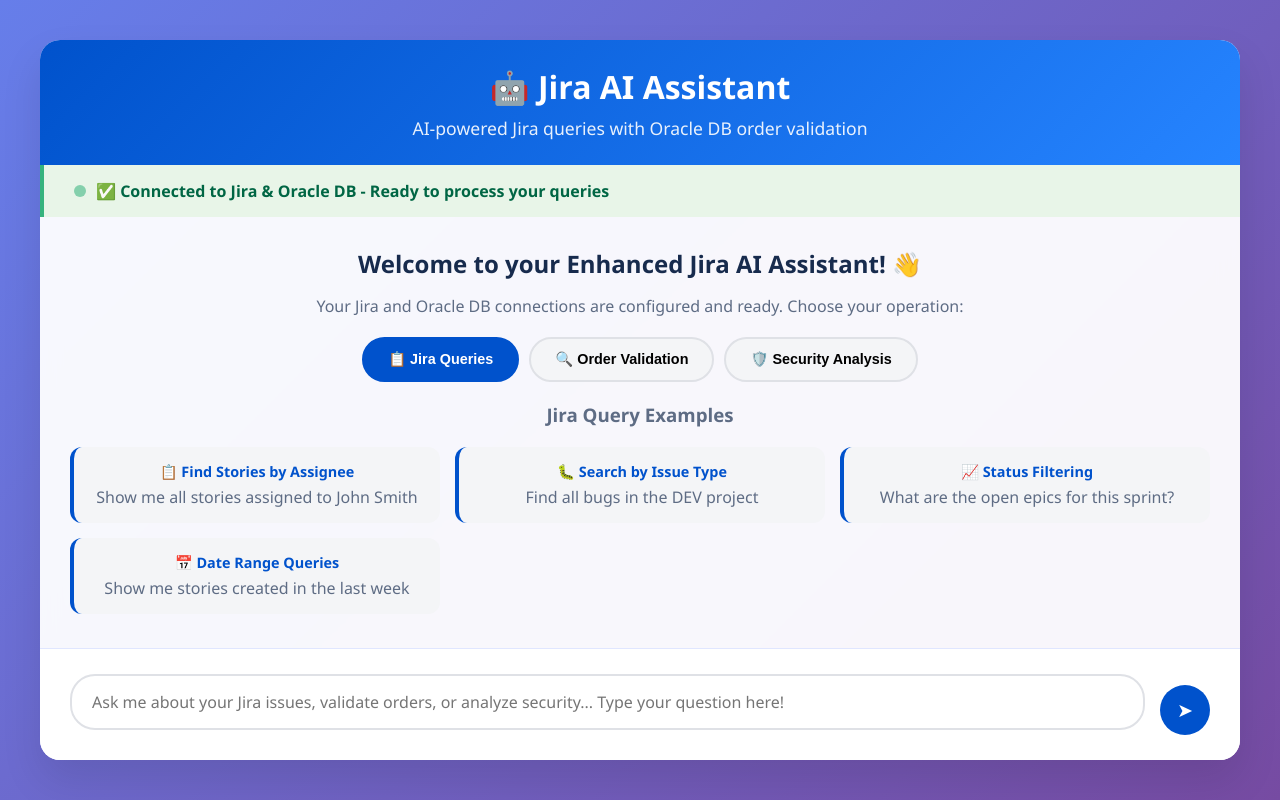
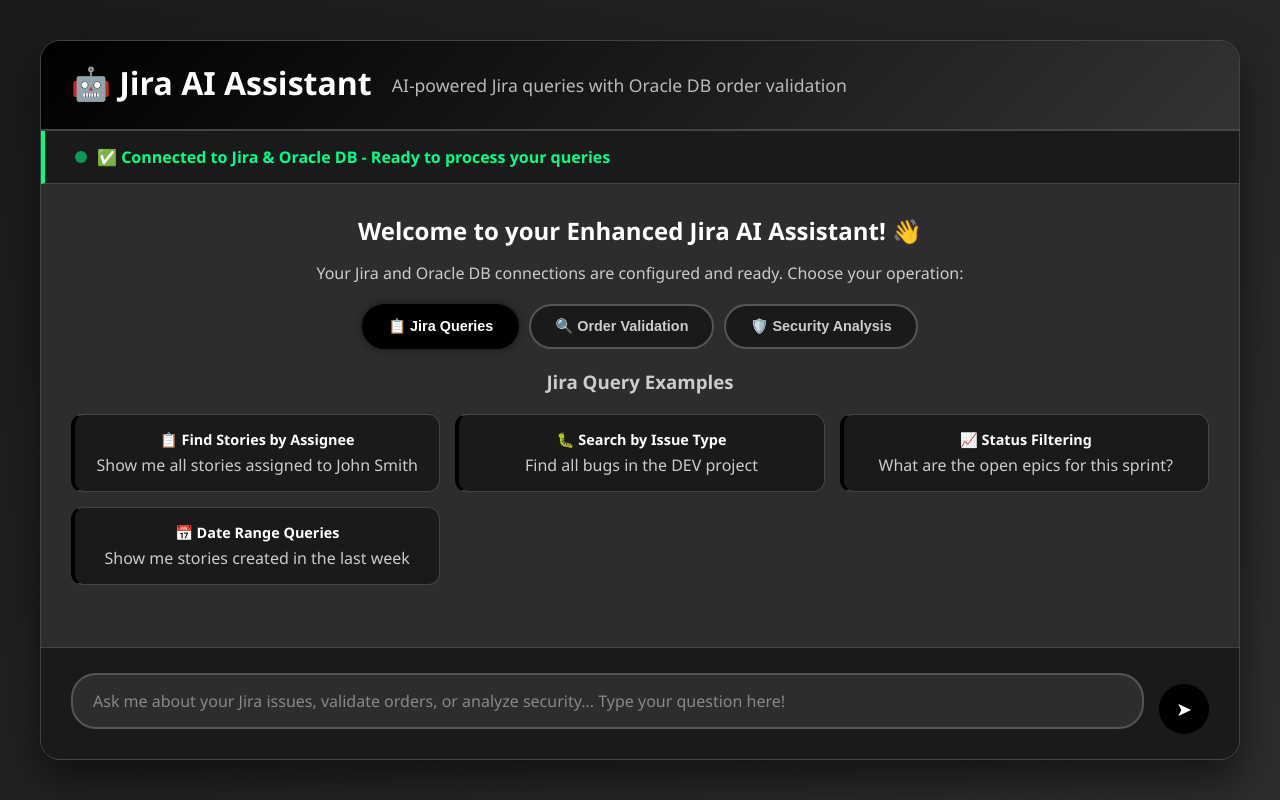
Before and after one commit to SaiGangupalli/jira-ai-assistant, a Flask app: page / in a window 1280 px wide. Run offline with Flask 3, Linux system fonts and the light colour scheme.

Commit message:
Update style.css

```diff
--- a/static/css/style.css
+++ b/static/css/style.css
@@ -7,19 +7,21 @@
 
 body {
     font-family: 'Segoe UI', Tahoma, Geneva, Verdana, sans-serif;
-    background: linear-gradient(135deg, #667eea 0%, #764ba2 100%);
+    background: linear-gradient(135deg, #1a1a1a 0%, #2d2d30 100%);
     min-height: 100vh;
     display: flex;
     align-items: center;
     justify-content: center;
     padding: 20px;
+    color: #ffffff;
 }
 
 .container {
-    background: rgba(255, 255, 255, 0.95);
+    background: rgba(40, 40, 40, 0.95);
     backdrop-filter: blur(10px);
     border-radius: 20px;
-    box-shadow: 0 20px 40px rgba(0, 0, 0, 0.1);
+    box-shadow: 0 20px 40px rgba(0, 0, 0, 0.5);
+    border: 1px solid #444;
     width: 100%;
     max-width: 1200px;
     height: 90vh;
@@ -29,38 +31,63 @@ body {
 }
 
 .header {
-    background: linear-gradient(135deg, #0052cc, #2684ff);
+    background: linear-gradient(135deg, #000000, #333333);
     color: white;
-    padding: 25px 30px;
-    text-align: center;
+    padding: 20px 30px;
+    display: flex;
+    align-items: center;
+    gap: 20px;
+    border-bottom: 2px solid #444;
+}
+
+.header-logo {
+    width: 50px;
+    height: 50px;
+    background: #ffffff;
+    border-radius: 10px;
+    display: flex;
+    align-items: center;
+    justify-content: center;
+    font-size: 1.5rem;
+    font-weight: bold;
+    color: #000000;
+    flex-shrink: 0;
+}
+
+.header-content {
+    flex: 1;
+    text-align: left;
 }
 
 .header h1 {
     font-size: 2rem;
     font-weight: 600;
-    margin-bottom: 8px;
+    margin-bottom: 5px;
+    color: #ffffff;
 }
 
 .header p {
     opacity: 0.9;
     font-size: 1.1rem;
+    color: #cccccc;
 }
 
 .status-bar {
-    background: #e8f5e8;
-    border-left: 4px solid #36b37e;
+    background: #1a1a1a;
+    border-left: 4px solid #00ff88;
     padding: 15px 30px;
-    color: #006644;
+    color: #00ff88;
     font-weight: 600;
     display: flex;
     align-items: center;
     gap: 10px;
+    border-bottom: 1px solid #444;
 }
 
 .status-indicator {
     width: 12px;
     height: 12px;
-    background: #36b37e;
+    background: #00ff88;
     border-radius: 50%;
     animation: pulse 2s infinite;
 }
@@ -76,6 +103,7 @@ body {
     display: flex;
     flex-direction: column;
     overflow: hidden;
+    background: #2d2d30;
 }
 
 .chat-container {
@@ -83,18 +111,19 @@ body {
     padding: 30px;
     overflow-y: auto;
     scroll-behavior: smooth;
+    background: #2d2d30;
 }
 
 .welcome-message {
     text-align: center;
-    color: #5e6c84;
+    color: #cccccc;
     margin-bottom: 30px;
 }
 
 .welcome-message h2 {
     font-size: 1.5rem;
     margin-bottom: 15px;
-    color: #172b4d;
+    color: #ffffff;
 }
 
 .feature-tabs {
@@ -106,8 +135,9 @@ body {
 }
 
 .tab-button {
-    background: #f4f5f7;
-    border: 2px solid #dfe1e6;
+    background: #1a1a1a;
+    border: 2px solid #555;
+    color: #cccccc;
     padding: 12px 24px;
     border-radius: 25px;
     cursor: pointer;
@@ -117,14 +147,16 @@ body {
 }
 
 .tab-button.active {
-    background: #0052cc;
+    background: #000000;
     color: white;
-    border-color: #0052cc;
+    border-color: #000000;
+    box-shadow: 0 0 10px rgba(0, 0, 0, 0.5);
 }
 
 .tab-button:hover:not(.active) {
-    background: #e4edff;
-    border-color: #0052cc;
+    background: #333333;
+    border-color: #000000;
+    color: #ffffff;
 }
 
 .tab-content {
@@ -143,29 +175,35 @@ body {
 }
 
 .example-query {
-    background: #f4f5f7;
+    background: #1a1a1a;
+    border: 1px solid #444;
     padding: 15px;
     border-radius: 12px;
     cursor: pointer;
     transition: all 0.2s;
-    border-left: 4px solid #0052cc;
+    border-left: 4px solid #000000;
 }
 
 .example-query:hover {
-    background: #e4edff;
+    background: #333333;
     transform: translateY(-2px);
-    box-shadow: 0 4px 12px rgba(0, 82, 204, 0.15);
+    box-shadow: 0 4px 12px rgba(0, 0, 0, 0.3);
+    border-left-color: #555555;
 }
 
 .example-query h4 {
-    color: #0052cc;
+    color: #ffffff;
     margin-bottom: 5px;
     font-size: 0.9rem;
 }
 
+.example-query p {
+    color: #cccccc;
+}
+
 .validation-form, .security-form {
-    background: #f8f9ff;
-    border: 2px solid #0052cc;
+    background: #1a1a1a;
+    border: 2px solid #000000;
     border-radius: 15px;
     padding: 25px;
     margin: 20px auto;
@@ -250,21 +292,22 @@ body {
 }
 
 .message.user .message-content {
-    background: #0052cc;
+    background: #000000;
     color: white;
     border-bottom-right-radius: 6px;
 }
 
 .message.assistant .message-content {
-    background: #f4f5f7;
-    color: #172b4d;
+    background: #1a1a1a;
+    color: #ffffff;
     border-bottom-left-radius: 6px;
+    border: 1px solid #444;
 }
 
 .input-container {
     padding: 25px 30px;
-    background: white;
-    border-top: 1px solid #e0e6ff;
+    background: #1a1a1a;
+    border-top: 1px solid #444;
     display: flex;
     gap: 15px;
     align-items: flex-end;
@@ -278,7 +321,7 @@ body {
 #queryInput {
     width: 100%;
     padding: 15px 20px;
-    border: 2px solid #dfe1e6;
+    border: 2px solid #555;
     border-radius: 25px;
     font-size: 1rem;
     resize: none;
@@ -286,15 +329,22 @@ body {
     max-height: 120px;
     transition: border-color 0.2s;
     font-family: inherit;
+    background: #2d2d30;
+    color: #ffffff;
 }
 
 #queryInput:focus {
     outline: none;
-    border-color: #0052cc;
+    border-color: #000000;
+    box-shadow: 0 0 5px rgba(0, 0, 0, 0.3);
+}
+
+#queryInput::placeholder {
+    color: #888;
 }
 
 .send-button {
-    background: #0052cc;
+    background: #000000;
     color: white;
     border: none;
     border-radius: 50%;
```
Also changed, not shown: other parts of static/css/style.css (+92 -37 lines).
